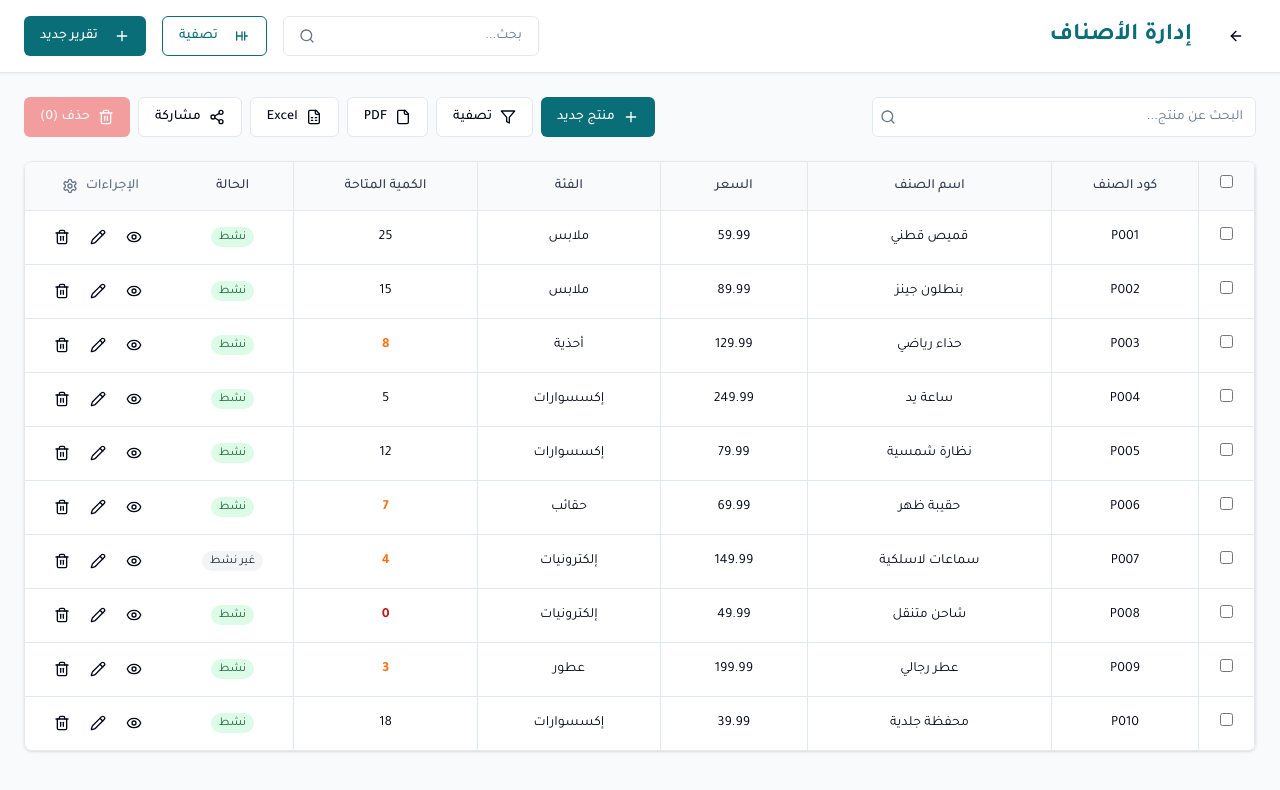
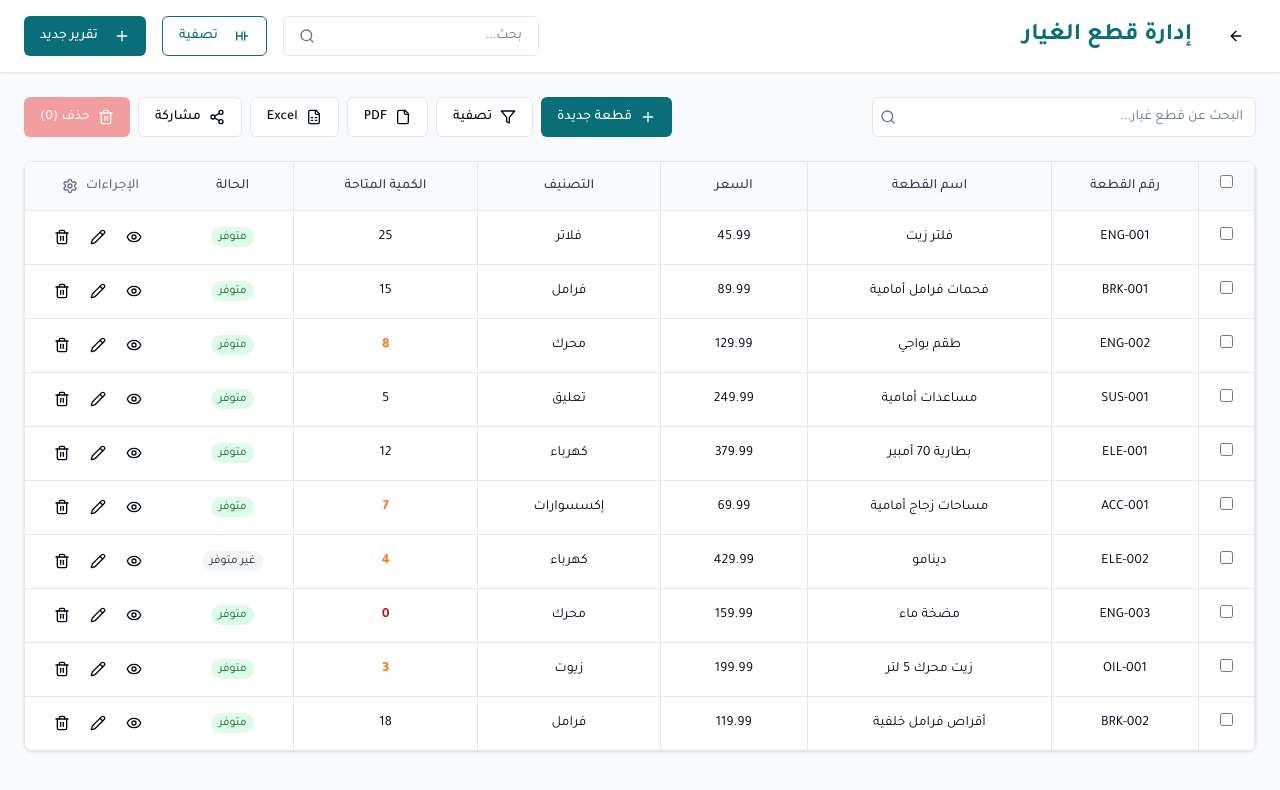
Before and after one commit to karimalgafari11/jafari-ledger-scribe, a React (Vite) app: page /inventory/products in a window 1280 px wide. Shown: the top 790 px of the page. Built offline with nearby package versions, Linux system fonts and the light colour scheme.

Commit message:
Refactor: Update product names to autoparts

```diff
--- a/src/components/inventory-control/ItemsTable.tsx
+++ b/src/components/inventory-control/ItemsTable.tsx
@@ -10,7 +10,7 @@ import {
   TableRow,
   TableFooter,
 } from "@/components/ui/table";
-import { mockProducts } from "@/data/mockProducts";
+import { mockAutoParts } from "@/data/mockAutoparts";
 import { Badge } from "@/components/ui/badge";
 import { AlertTriangle } from "lucide-react";
 
@@ -30,32 +30,49 @@ interface Item {
   notes: string;
 }
 
-// استخدام منتجات وهمية بشكل مؤقت، في التطبيق الحقيقي ستأتي من API
-const tempItems: Item[] = mockProducts.map((product, index) => ({
-  id: product.id,
-  name: product.name,
-  code: product.code,
-  manufacturer: "شركة " + product.category,
-  purchasePrice: Math.round(product.price * 0.75), // سعر شراء تقديري للعرض
-  sellingPrice: product.price,
-  quantity: product.quantity,
-  reorderLevel: product.reorderLevel,
-  notes: product.quantity < 10 ? "المخزون منخفض" : ""
+// استخدام قطع غيار السيارات بشكل مؤقت، في التطبيق الحقيقي ستأتي من API
+const tempItems: Item[] = mockAutoParts.map((part) => ({
+  id: part.id,
+  name: part.name,
+  code: part.code,
+  manufacturer: part.brand,
+  purchasePrice: Math.round(part.price * 0.75), // سعر شراء تقديري للعرض
+  sellingPrice: part.price,
+  quantity: part.quantity,
+  reorderLevel: part.reorderLevel,
+  notes: part.quantity < 10 ? "المخزون منخفض" : ""
 }));
 
 // إضافة المزيد من العناصر لتجاوز 50 عنصر للعرض
 const generateMoreItems = (): Item[] => {
   const items = [...tempItems];
 
+  // قائمة الماركات
+  const brands = ["تويوتا", "فورد", "نيسان", "هوندا", "مرسيدس", "بي ام دبليو", "هيونداي", "كيا"];
+
+  // قائمة التصنيفات
+  const categories = ["محرك", "فرامل", "تعليق", "كهرباء", "فلاتر", "زيوت", "إضاءة", "تكييف"];
+
+  // قائمة قطع الغيار
+  const partNames = [
+    "فلتر هواء", "فلتر وقود", "طقم دفرنس", "صدام أمامي", "مرايا جانبية", "مضخة بنزين",
+    "عمود كرنك", "كمبريسور تكييف", "ثلاجة رادياتير", "جلد فرامل", "عفريتة عجل",
+    "هوبات أمامية", "رمان بلي", "سير مروحة", "ترموستات", "طرمبة ماء", "غطاء علبة فتيس"
+  ];
+
   // إضافة عناصر إضافية للوصول إلى 55 عنصر على الأقل
   for (let i = tempItems.length; i < 55; i++) {
     const quantity = Math.floor(Math.random() * 30);
     const reorderLevel = 5;
+    const brand = brands[Math.floor(Math.random() * brands.length)];
+    const category = categories[Math.floor(Math.random() * categories.length)];
+    const partName = partNames[Math.floor(Math.random() * partNames.length)];
+
     items.push({
       id: `gen-${i}`,
-      name: `منتج افتراضي ${i}`,
-      code: `SKU-${i.toString().padStart(4, '0')}`,
-      manufacturer: `شركة ${i % 5 + 1}`,
+      name: `${partName} ${brand}`,
+      code: `${category.substring(0, 3).toUpperCase()}-${i.toString().padStart(4, '0')}`,
+      manufacturer: brand,
       purchasePrice: Math.round(100 + i * 5.25),
       sellingPrice: Math.round(150 + i * 7.5),
       quantity: quantity,
@@ -88,7 +105,7 @@ export function ItemsTable({ currency = "ر.س" }: ItemsTableProps) {
   return (
     <Card className="mb-6">
       <CardHeader>
-        <CardTitle className="text-lg font-medium">قائمة المواد المتاحة للنقل</CardTitle>
+        <CardTitle className="text-lg font-medium">قائمة قطع الغيار المتاحة للنقل</CardTitle>
       </CardHeader>
       <CardContent>
         <div className="rounded-md border overflow-x-auto">
@@ -97,8 +114,8 @@ export function ItemsTable({ currency = "ر.س" }: ItemsTableProps) {
               <TableHeader>
                 <TableRow className="bg-muted">
                   <TableHead className="border text-center font-bold w-16">#</TableHead>
-                  <TableHead className="border text-center font-bold">اسم المادة</TableHead>
-                  <TableHead className="border text-center font-bold">رقم المادة</TableHead>
+                  <TableHead className="border text-center font-bold">اسم القطعة</TableHead>
+                  <TableHead className="border text-center font-bold">رقم القطعة</TableHead>
                   <TableHead className="border text-center font-bold">الشركة المصنعة</TableHead>
                   <TableHead className="border text-center font-bold">الكمية</TableHead>
                   <TableHead className="border text-center font-bold">سعر الشراء</TableHead>
@@ -152,8 +169,8 @@ export function ItemsTable({ currency = "ر.س" }: ItemsTableProps) {
         </div>
       </CardContent>
       <CardFooter className="flex justify-between text-sm text-muted-foreground">
-        <div>إجمالي عدد المواد: {items.length}</div>
-        <div>إجمالي المخزون: {totals.totalQuantity} وحدة</div>
+        <div>إجمالي عدد قطع الغيار: {items.length}</div>
+        <div>إجمالي المخزون: {totals.totalQuantity} قطعة</div>
       </CardFooter>
     </Card>
   );
--- a/src/components/inventory/ProductsTable.tsx
+++ b/src/components/inventory/ProductsTable.tsx
@@ -91,10 +91,10 @@ export function ProductsTable({
               <TableHead className="w-10">
                 <Checkbox />
               </TableHead>
-              <TableHead>كود الصنف</TableHead>
-              <TableHead>اسم الصنف</TableHead>
+              <TableHead>رقم القطعة</TableHead>
+              <TableHead>اسم القطعة</TableHead>
               <TableHead>السعر</TableHead>
-              <TableHead>الفئة</TableHead>
+              <TableHead>التصنيف</TableHead>
               <TableHead>الكمية المتاحة</TableHead>
               <TableHead>الحالة</TableHead>
               <TableHead className="text-left">الإجراءات</TableHead>
@@ -104,7 +104,7 @@ export function ProductsTable({
             {products.length === 0 ? (
               <TableRow>
                 <TableCell colSpan={8} className="h-24 text-center">
-                  لا توجد منتجات متاحة
+                  لا توجد قطع غيار متاحة
                 </TableCell>
               </TableRow>
             ) : (
@@ -127,7 +127,7 @@ export function ProductsTable({
                     <span className={`px-2 py-1 text-xs rounded-full ${
                       product.isActive ? 'bg-green-100 text-green-800' : 'bg-gray-100 text-gray-800'
                     }`}>
-                      {product.isActive ? 'نشط' : 'غير نشط'}
+                      {product.isActive ? 'متوفر' : 'غير متوفر'}
                     </span>
                   </TableCell>
                   <TableCell>
--- a/src/components/inventory/ProductsToolbar.tsx
+++ b/src/components/inventory/ProductsToolbar.tsx
@@ -1,3 +1,4 @@
+
 import React from "react";
 import { Input } from "@/components/ui/input";
 import { Button } from "@/components/ui/button";
@@ -62,7 +63,7 @@ export function ProductsToolbar({
           <Search className="absolute left-2 top-3 h-4 w-4 text-muted-foreground" />
           <Input
             type="text"
-            placeholder="البحث عن منتج..."
+            placeholder="البحث عن قطع غيار..."
             value={searchQuery}
             onChange={(e) => setSearchQuery(e.target.value)}
             className="w-full pl-8"
@@ -72,7 +73,7 @@ export function ProductsToolbar({
         <div className="flex items-center gap-2 flex-wrap">
           <Button className="bg-teal hover:bg-teal-dark text-white gap-2">
             <Plus size={18} />
-            منتج جديد
+            قطعة جديدة
           </Button>
 
           <Popover>
@@ -90,9 +91,9 @@ export function ProductsToolbar({
                     name="category"
                     render={({ field }) => (
                       <FormItem>
-                        <FormLabel>الفئة</FormLabel>
+                        <FormLabel>التصنيف</FormLabel>
                         <FormControl>
-                          <Input {...field} placeholder="اختر الفئة" />
+                          <Input {...field} placeholder="اختر التصنيف" />
                         </FormControl>
                       </FormItem>
                     )}
--- a/src/data/mockProducts.ts
+++ b/src/data/mockProducts.ts
@@ -4,100 +4,100 @@ import { Product } from "@/types/inventory";
 export const mockProducts: Product[] = [
   {
     id: "1",
-    code: "P001",
-    name: "قميص قطني",
-    price: 59.99,
-    category: "ملابس",
+    code: "ENG-001",
+    name: "فلتر زيت",
+    price: 45.99,
+    category: "فلاتر",
     quantity: 25,
     reorderLevel: 10,
     isActive: true
   },
   {
     id: "2",
-    code: "P002",
-    name: "بنطلون جينز",
+    code: "BRK-001",
+    name: "فحمات فرامل أمامية",
     price: 89.99,
-    category: "ملابس",
+    category: "فرامل",
     quantity: 15,
     reorderLevel: 8,
     isActive: true
   },
   {
     id: "3",
-    code: "P003",
-    name: "حذاء رياضي",
+    code: "ENG-002",
+    name: "طقم بواجي",
     price: 129.99,
-    category: "أحذية",
+    category: "محرك",
     quantity: 8,
     reorderLevel: 10,
     isActive: true
   },
   {
     id: "4",
-    code: "P004",
-    name: "ساعة يد",
+    code: "SUS-001",
+    name: "مساعدات أمامية",
     price: 249.99,
-    category: "إكسسوارات",
+    category: "تعليق",
     quantity: 5,
     reorderLevel: 5,
     isActive: true
   },
   {
     id: "5",
-    code: "P005",
-    name: "نظارة شمسية",
-    price: 79.99,
-    category: "إكسسوارات",
+    code: "ELE-001",
+    name: "بطارية 70 أمبير",
+    price: 379.99,
+    category: "كهرباء",
     quantity: 12,
     reorderLevel: 8,
     isActive: true
   },
   {
     id: "6",
-    code: "P006",
-    name: "حقيبة ظهر",
+    code: "ACC-001",
+    name: "مساحات زجاج أمامية",
     price: 69.99,
-    category: "حقائب",
+    category: "إكسسوارات",
     quantity: 7,
     reorderLevel: 10,
     isActive: true
   },
   {
     id: "7",
-    code: "P007",
-    name: "سماعات لاسلكية",
-    price: 149.99,
-    category: "إلكترونيات",
+    code: "ELE-002",
+    name: "دينامو",
+    price: 429.99,
+    category: "كهرباء",
     quantity: 4,
     reorderLevel: 8,
     isActive: false
   },
   {
     id: "8",
-    code: "P008",
-    name: "شاحن متنقل",
-    price: 49.99,
-    category: "إلكترونيات",
+    code: "ENG-003",
+    name: "مضخة ماء",
+    price: 159.99,
+    category: "محرك",
     quantity: 0,
     reorderLevel: 15,
     isActive: true
   },
   {
     id: "9",
-    code: "P009",
-    name: "عطر رجالي",
+    code: "OIL-001",
+    name: "زيت محرك 5 لتر",
     price: 199.99,
-    category: "عطور",
+    category: "زيوت",
     quantity: 3,
     reorderLevel: 5,
     isActive: true
   },
   {
     id: "10",
-    code: "P010",
-    name: "محفظة جلدية",
-    price: 39.99,
-    category: "إكسسوارات",
+    code: "BRK-002",
+    name: "أقراص فرامل خلفية",
+    price: 119.99,
+    category: "فرامل",
     quantity: 18,
     reorderLevel: 10,
     isActive: true
--- a/src/data/mockReorderItems.ts
+++ b/src/data/mockReorderItems.ts
@@ -4,7 +4,7 @@ import { ReorderItem } from "@/types/inventory";
 export const mockReorderItems: ReorderItem[] = [
   {
     itemId: "1",
-    itemName: "قميص قطني",
+    itemName: "فلتر زيت",
     availableQuantity: 5,
     reorderThreshold: 10,
     suggestedOrderQuantity: 20,
@@ -13,7 +13,7 @@ export const mockReorderItems: ReorderItem[] = [
   },
   {
     itemId: "3",
-    itemName: "حذاء رياضي",
+    itemName: "طقم بواجي",
     availableQuantity: 2,
     reorderThreshold: 10,
     suggestedOrderQuantity: 15,
@@ -22,7 +22,7 @@ export const mockReorderItems: ReorderItem[] = [
   },
   {
     itemId: "5",
-    itemName: "نظارة شمسية",
+    itemName: "بطارية 70 أمبير",
     availableQuantity: 3,
     reorderThreshold: 8,
     suggestedOrderQuantity: 10,
@@ -31,7 +31,7 @@ export const mockReorderItems: ReorderItem[] = [
   },
   {
     itemId: "7",
-    itemName: "سماعات لاسلكية",
+    itemName: "دينامو",
     availableQuantity: 1,
     reorderThreshold: 8,
     suggestedOrderQuantity: 12,
@@ -40,7 +40,7 @@ export const mockReorderItems: ReorderItem[] = [
   },
   {
     itemId: "8",
-    itemName: "شاحن متنقل",
+    itemName: "مضخة ماء",
     availableQuantity: 0,
     reorderThreshold: 15,
     suggestedOrderQuantity: 25,
--- a/src/pages/inventory-control/DamagedItemsPage.tsx
+++ b/src/pages/inventory-control/DamagedItemsPage.tsx
@@ -72,7 +72,7 @@ export default function DamagedItemsPage() {
     <Layout>
       <div className="container mx-auto p-4 rtl">
         <div className="flex justify-between items-center mb-6">
-          <h1 className="text-2xl font-bold">تسجيل المخزون التالف</h1>
+          <h1 className="text-2xl font-bold">تسجيل قطع الغيار التالفة</h1>
           <Button variant="outline" size="icon" onClick={() => setIsSettingsOpen(true)}>
             <Settings className="h-4 w-4" />
           </Button>
@@ -81,7 +81,7 @@ export default function DamagedItemsPage() {
         {/* Registration Form */}
         <div className="bg-white p-4 rounded-lg shadow mb-6">
           <div className="flex justify-between items-center mb-4">
-            <h2 className="text-lg font-semibold">إنشاء أمر تسجيل تالف</h2>
+            <h2 className="text-lg font-semibold">إنشاء أمر تسجيل قطع غيار تالفة</h2>
             <div className="text-sm text-gray-500">
               الرقم التسلسلي: {new Date().getTime().toString().substring(6)}
             </div>
@@ -143,7 +143,7 @@ export default function DamagedItemsPage() {
             <Input placeholder="أضف ملاحظات حول سبب التلف" />
           </div>
 
-          <Button onClick={handleAddNew}>إضافة صنف</Button>
+          <Button onClick={handleAddNew}>إضافة قطعة غيار</Button>
         </div>
 
         {/* Search and Filter */}
@@ -151,7 +151,7 @@ export default function DamagedItemsPage() {
           <div className="flex flex-col md:flex-row gap-4">
             <div className="flex-1">
               <Input
-                placeholder="بحث عن الأصناف التالفة..."
+                placeholder="بحث عن قطع الغيار التالفة..."
                 value={searchQuery}
                 onChange={(e) => setSearchQuery(e.target.value)}
                 className="w-full"
@@ -211,7 +211,7 @@ export default function DamagedItemsPage() {
               }
             }}
             idField="id"
-            emptyMessage="لا توجد أصناف تالفة حالياً"
+            emptyMessage="لا توجد قطع غيار تالفة حالياً"
           />
 
           {/* Totals and Actions */}
@@ -246,9 +246,9 @@ export default function DamagedItemsPage() {
           <div className="mt-6 bg-amber-50 p-4 rounded-lg border border-amber-200 flex items-start gap-3">
             <AlertCircle className="h-5 w-5 text-amber-500 mt-0.5 flex-shrink-0" />
             <div>
-              <h3 className="font-medium text-amber-800">تنبيه: منتجات بحاجة إلى إعادة طلب</h3>
+              <h3 className="font-medium text-amber-800">تنبيه: قطع غيار بحاجة إلى إعادة طلب</h3>
               <p className="text-sm text-amber-600">
-                بعض المنتجات قد تحتاج إلى إعادة طلب. يرجى مراجعة صفحة إعادة الطلب.
+                بعض قطع الغيار قد تحتاج إلى إعادة طلب. يرجى مراجعة صفحة إعادة الطلب.
               </p>
             </div>
           </div>
--- a/src/pages/inventory/CountingPage.tsx
+++ b/src/pages/inventory/CountingPage.tsx
@@ -31,7 +31,7 @@ const CountingPage = () => {
   } = useInventoryCounting();
 
   const handleExport = (id: string) => {
-    toast.info(`تصدير تقرير الجرد: ${id}`);
+    toast.info(`تصدير تقرير جرد قطع الغيار: ${id}`);
   };
 
   const handleComplete = (id: string) => {
@@ -54,17 +54,17 @@ const CountingPage = () => {
     }
 
     if (newCountItems.length === 0) {
-      toast.error("لا توجد أصناف للجرد");
+      toast.error("لا توجد قطع غيار للجرد");
       return;
     }
 
     saveNewCount(notes);
-    toast.success("تم حفظ الجرد بنجاح");
+    toast.success("تم حفظ جرد قطع الغيار بنجاح");
   };
 
   const columns = createCountingColumns({ formatDate });
   const actions = createCountingActions({
-    onViewDetails: id => toast.info(`عرض تفاصيل الجرد: ${id}`),
+    onViewDetails: id => toast.info(`عرض تفاصيل جرد قطع الغيار: ${id}`),
     onExport: handleExport,
     onComplete: handleComplete
   });
@@ -100,7 +100,7 @@ const CountingPage = () => {
           data={counts}
           columns={columns}
           actions={actions}
-          emptyMessage="لا توجد عمليات جرد مسجلة"
+          emptyMessage="لا توجد عمليات جرد لقطع الغيار مسجلة"
         />
       </div>
     );
@@ -109,7 +109,7 @@ const CountingPage = () => {
   return (
     <div className="h-screen overflow-y-auto bg-gray-50">
       <div className="sticky top-0 z-10 bg-white shadow-sm">
-        <Header title="الجرد الفعلي" showBack={true} />
+        <Header title="جرد قطع الغيار" showBack={true} />
       </div>
 
       <main className="p-6">
--- a/src/pages/inventory/ProductsPage.tsx
+++ b/src/pages/inventory/ProductsPage.tsx
@@ -23,17 +23,17 @@ const ProductsPage = () => {
 
   const handleDelete = (id: string) => {
     deleteProduct(id);
-    toast.success("تم حذف المنتج بنجاح");
+    toast.success("تم حذف القطعة بنجاح");
   };
 
   const handleBulkDelete = () => {
     if (selectedProducts.length === 0) {
-      toast.error("الرجاء تحديد المنتجات للحذف");
+      toast.error("الرجاء تحديد قطع الغيار للحذف");
       return;
     }
 
     bulkDeleteProducts();
-    toast.success(`تم حذف ${selectedProducts.length} منتج بنجاح`);
+    toast.success(`تم حذف ${selectedProducts.length} قطعة بنجاح`);
   };
 
   const handleExport = (type: 'pdf' | 'excel') => {
@@ -45,24 +45,24 @@ const ProductsPage = () => {
   };
 
   const handleViewDetails = (id: string) => {
-    toast.info(`عرض تفاصيل المنتج: ${id}`);
+    toast.info(`عرض تفاصيل قطعة الغيار: ${id}`);
   };
 
   const handleEdit = (id: string) => {
-    toast.info(`تحرير المنتج: ${id}`);
+    toast.info(`تحرير قطعة الغيار: ${id}`);
   };
 
   const columns = [
     {
       id: "code",
-      header: "كود الصنف",
+      header: "رقم القطعة",
       accessorKey: "code",
       width: "120px",
       isSortable: true
     },
     {
       id: "name",
-      header: "اسم الصنف",
+      header: "اسم القطعة",
       accessorKey: "name",
       width: "200px",
       isSortable: true
@@ -77,7 +77,7 @@ const ProductsPage = () => {
     },
     {
       id: "category",
-      header: "الفئة",
+      header: "التصنيف",
       accessorKey: "category",
       width: "150px",
       isSortable: true
@@ -102,7 +102,7 @@ const ProductsPage = () => {
         <span className={`px-2 py-1 text-xs rounded-full ${
           value ? 'bg-green-100 text-green-800' : 'bg-gray-100 text-gray-800'
         }`}>
-          {value ? 'نشط' : 'غير نشط'}
+          {value ? 'متوفر' : 'غير متوفر'}
         </span>
       )
     }
@@ -123,14 +123,14 @@ const ProductsPage = () => {
       icon: <Trash2 className="h-4 w-4" />,
       label: "حذف",
       onClick: (row: any) => handleDelete(row.id),
-      variant: "ghost" as const // Using 'as const' to specify the literal type
+      variant: "ghost" as const
     }
   ];
 
   return (
     <div className="h-screen overflow-y-auto bg-gray-50">
       <div className="sticky top-0 z-10 bg-white shadow-sm">
-        <Header title="إدارة الأصناف" showBack={true} />
+        <Header title="إدارة قطع الغيار" showBack={true} />
       </div>
 
       <main className="p-6">
--- a/src/pages/inventory/ReorderPage.tsx
+++ b/src/pages/inventory/ReorderPage.tsx
@@ -42,7 +42,7 @@ const ReorderPage = () => {
   const columns: ColumnDefinition[] = [
     {
       id: "itemName",
-      header: "الصنف",
+      header: "قطعة الغيار",
       accessorKey: "itemName",
       width: "200px",
       isSortable: true
@@ -88,7 +88,7 @@ const ReorderPage = () => {
   return (
     <div className="h-screen overflow-y-auto bg-gray-50">
       <div className="sticky top-0 z-10 bg-white shadow-sm">
-        <Header title="مستويات إعادة الطلب" showBack={true} />
+        <Header title="مستويات إعادة طلب قطع الغيار" showBack={true} />
       </div>
 
       <main className="p-6">
@@ -107,7 +107,7 @@ const ReorderPage = () => {
               disabled={selectedItems.length === 0}
               className="gap-2 bg-teal hover:bg-teal-dark"
             >
-              إنشاء طلب شراء للمنتجات المحددة
+              إنشاء طلب شراء للقطع المحددة
             </Button>
           </div>
         )}
@@ -130,7 +130,7 @@ const ReorderPage = () => {
             }
           }}
           idField="itemId"
-          emptyMessage="لا توجد أصناف تحتاج لإعادة طلب"
+          emptyMessage="لا توجد قطع غيار تحتاج لإعادة طلب"
         />
       </main>
     </div>
```
